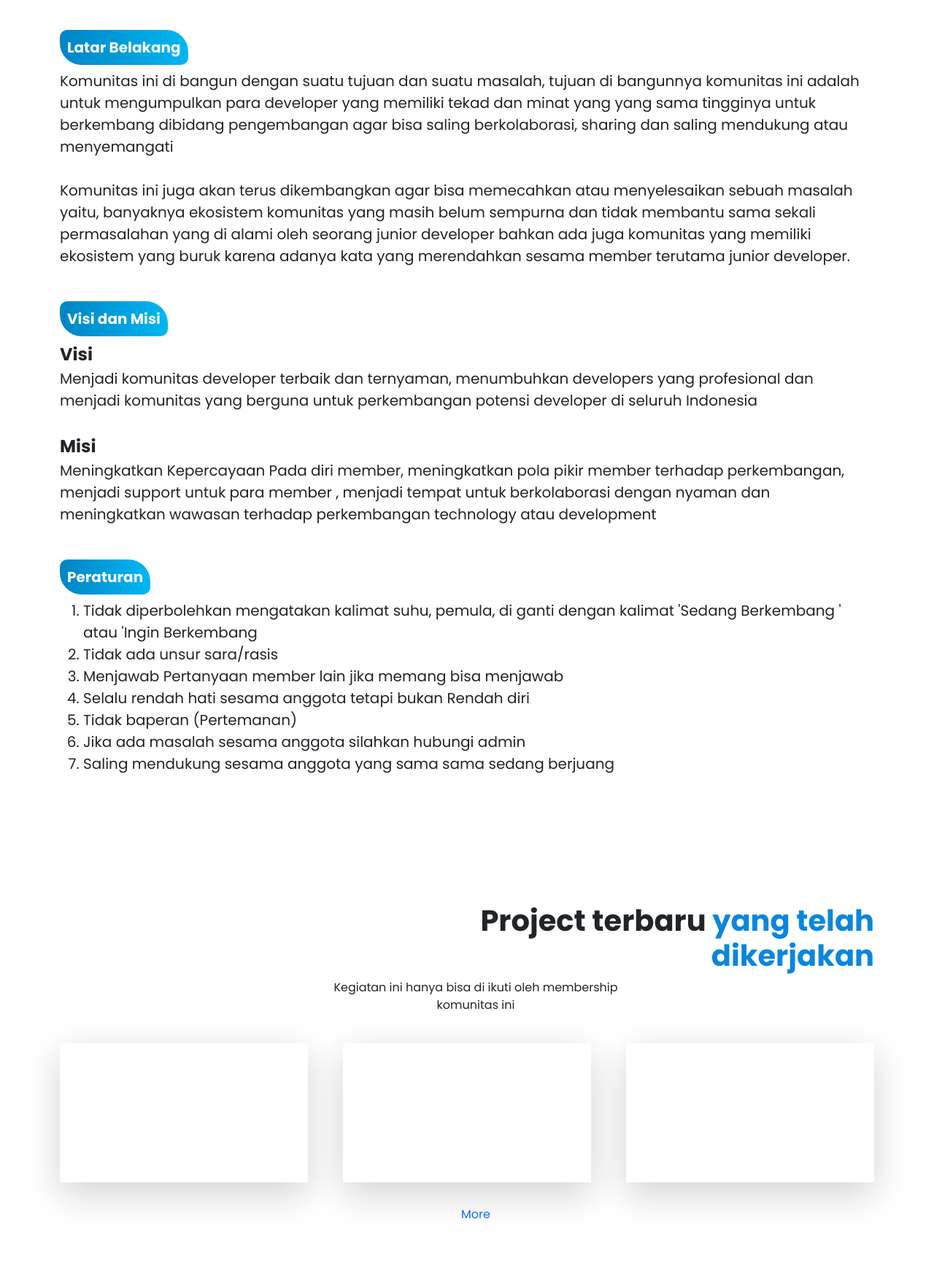
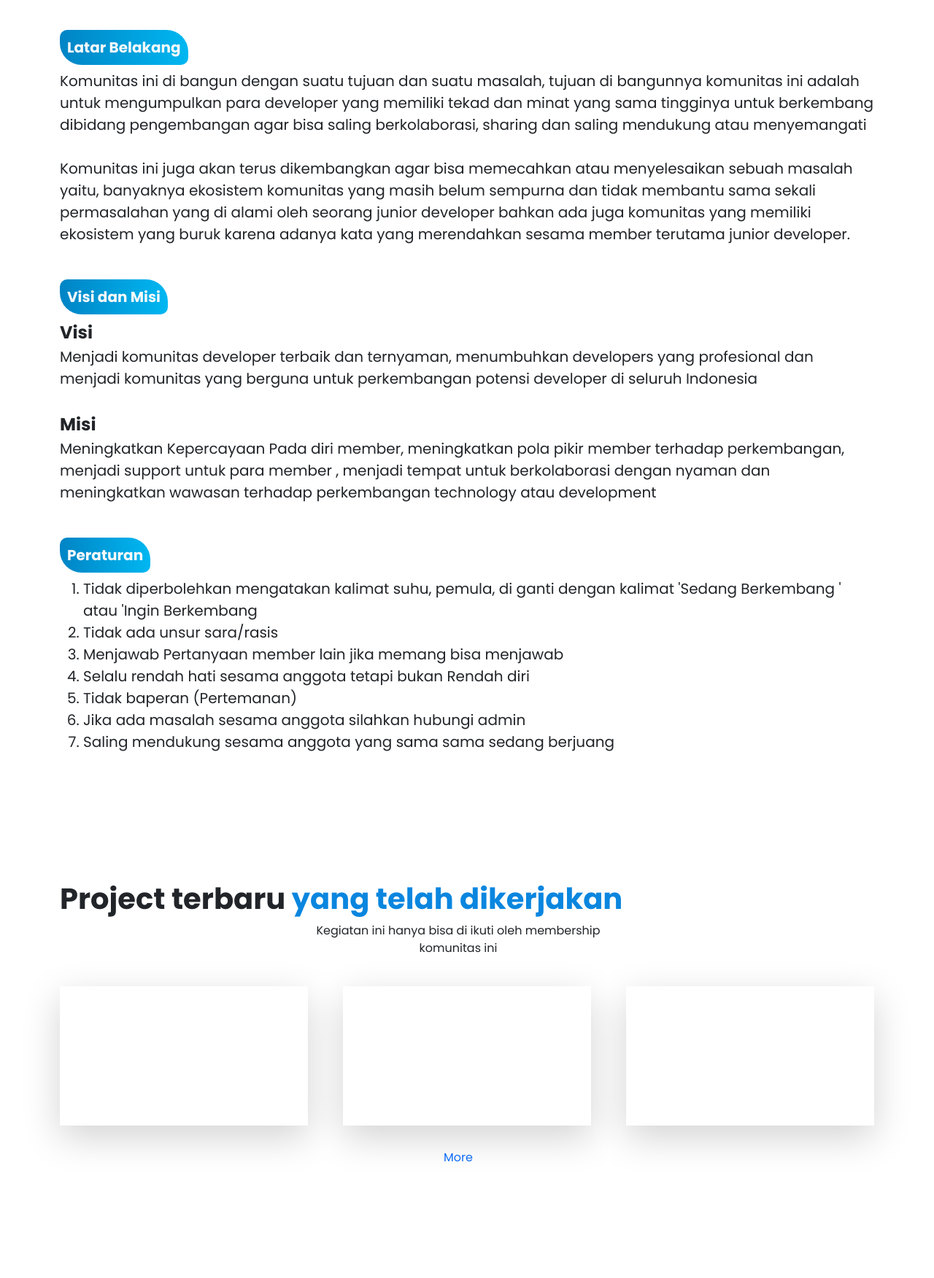
Before and after one commit to developerscommunity2/frontendhomepage, a plain HTML site: page index.html in a window 1280 px wide. Shown: the part 1090-2842 px from the top of the page at 73% size. Drawn offline with nearby package versions, Linux system fonts and the light colour scheme.

Commit message:
Update and solve

```diff
--- a/css/style.css
+++ b/css/style.css
@@ -48,6 +48,7 @@ header h1 {
   font-family: Poppins;
   letter-spacing: 2px;
   line-height: 40px;
+  font-size: 40px;
 }
 
 header p {
--- a/index.html
+++ b/index.html
@@ -63,7 +63,7 @@
       <div class="container mt-5">
         <div class="row mx-4 d-flex align-items-center gap-5 gap-lg-0 ">
           <div class="col-lg-6">
-            <h1 class="fw-bold fs-1 text-black title-header">
+            <h1 class="fw-bold text-black title-header">
               <span class="color-blue d-block"> GrowDev </span>
                Community
             </h1>
@@ -158,7 +158,7 @@
             <p class="text fs-5">
               Komunitas ini di bangun dengan suatu tujuan dan suatu masalah,
               tujuan di bangunnya komunitas ini adalah untuk mengumpulkan
-              para developer yang memiliki tekad dan minat yang yang sama tingginya untuk
+              para developer yang memiliki tekad dan minat yang sama tingginya untuk
               berkembang dibidang pengembangan agar bisa saling berkolaborasi, sharing dan
               saling mendukung atau menyemangati
               <br><br>
@@ -233,8 +233,8 @@
       <section data-aos="fade-up"
       data-aos-duration="2000"  id="kegiatan" class="vh-auto">
         <div class="container">
-          <div class="row justify-content-end">
-              <div class="col-6 text-end">
+          <div class="row justify-content-start">
+              <div class="col-12 d-flex justify-content-start align-items-start">
                   <h3 class="fs-1 fw-bold">Project terbaru <span>yang telah dikerjakan</span></H3>
               </div>
               <div class="row justify-content-center gb">
```
